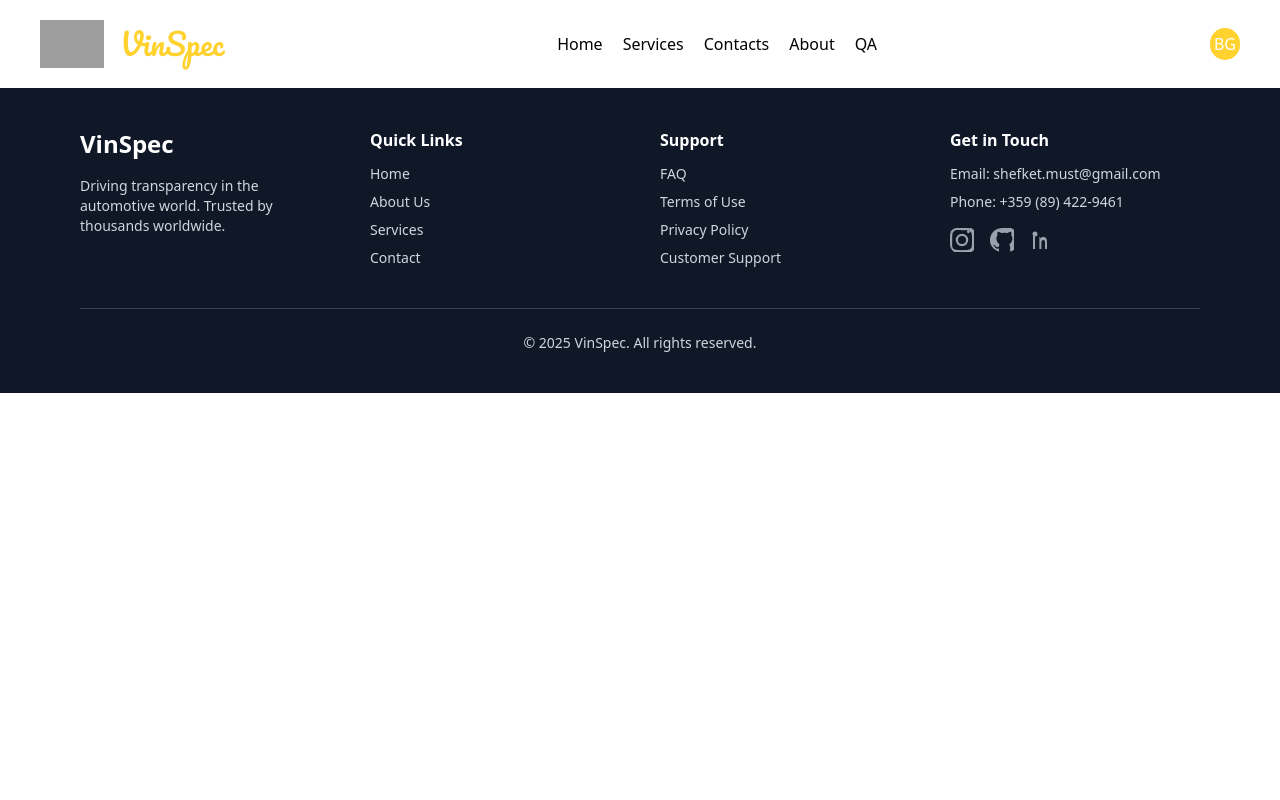
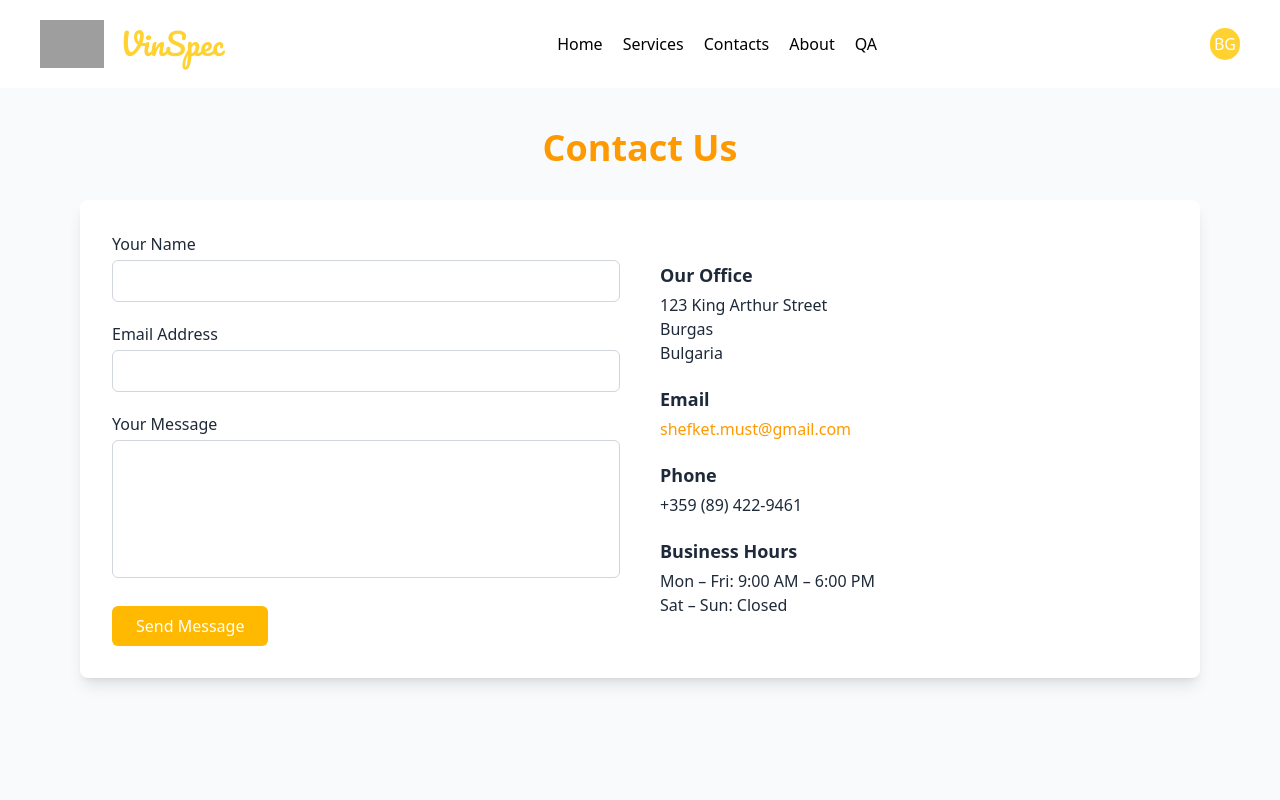
Before and after one commit to shefket-mustafa/VinSpec, a React (Vite) app: page /contacts in a window 1280 px wide. Shown: the top 800 px of the page. Built offline with nearby package versions, Linux system fonts and the light colour scheme; grey boxes are pictures that could not be loaded.

Commit message:
Contacts page created

```diff
--- a/src/App.tsx
+++ b/src/App.tsx
@@ -3,6 +3,7 @@ import Footer from "./pages/Footer"
 import Header from "./pages/Header"
 import Home from "./pages/Home"
 import Services from "./pages/Services"
+import Contacts from "./pages/Contacts"
 
 
 function App() {
@@ -14,6 +15,7 @@ function App() {
 <Routes>
   <Route path="/" element={<Home />} />
   <Route path="/services" element={<Services />} />
+  <Route path="/contacts" element={<Contacts />} />
 
   </Routes>
 
--- /dev/null
+++ b/src/pages/Contacts.tsx
@@ -0,0 +1,109 @@
+import { useState } from "react";
+import { useNavigate } from "react-router";
+
+export default function Contacts() {
+
+  const navigate = useNavigate();
+  const [formData, setFormData] = useState({
+    name: "",
+    email: "",
+    message: "",
+  });
+
+  const handleChange = (e: React.ChangeEvent<HTMLInputElement | HTMLTextAreaElement>) => {
+    const { name, value } = e.target;
+    setFormData((prev) => ({ ...prev, [name]: value }));
+  };
+
+  const handleSubmit = (e: React.FormEvent<HTMLFormElement>) => {
+    e.preventDefault();
+    setTimeout(() => {
+
+      //TODO a pop up modal
+      alert("Request Submitted!");
+      navigate('/');
+
+    },2000)
+
+  };
+
+  return (
+    <section className="min-h-screen px-6 py-10 md:px-20 bg-gray-50 text-gray-800">
+      <h2 className="text-3xl md:text-4xl font-bold mb-8 text-center text-amber-500">Contact Us</h2>
+
+      <div className="grid md:grid-cols-2 gap-10 bg-white shadow-lg p-8 rounded-lg">
+        {/* Contact Form */}
+        <form onSubmit={handleSubmit} className="flex flex-col gap-5">
+          <label className="flex flex-col">
+            <span className="mb-1 font-medium">Your Name</span>
+            <input
+              type="text"
+              name="name"
+              required
+              value={formData.name}
+              onChange={handleChange}
+              className="border border-gray-300 rounded-md px-4 py-2 focus:outline-none focus:ring-2 focus:ring-amber-400"
+            />
+          </label>
+
+          <label className="flex flex-col">
+            <span className="mb-1 font-medium">Email Address</span>
+            <input
+              type="email"
+              name="email"
+              required
+              value={formData.email}
+              onChange={handleChange}
+              className="border border-gray-300 rounded-md px-4 py-2 focus:outline-none focus:ring-2 focus:ring-amber-400"
+            />
+          </label>
+
+          <label className="flex flex-col">
+            <span className="mb-1 font-medium">Your Message</span>
+            <textarea
+              name="message"
+              rows={5}
+              required
+              value={formData.message}
+              onChange={handleChange}
+              className="border border-gray-300 rounded-md px-4 py-2 focus:outline-none focus:ring-2 focus:ring-amber-400 resize-none"
+            />
+          </label>
+
+          <button
+            type="submit"
+            className="bg-amber-400 hover:bg-amber-500 transition-colors text-white font-medium py-2 px-6 rounded-md mt-2 self-start"
+          >
+            Send Message
+          </button>
+        </form>
+
+        {/* Contact Info */}
+        <div className="flex flex-col justify-center gap-5">
+          <div>
+            <h3 className="text-lg font-semibold mb-1">Our Office</h3>
+            <p>123 King Arthur Street</p>
+            <p>Burgas</p>
+            <p>Bulgaria</p>
+          </div>
+
+          <div>
+            <h3 className="text-lg font-semibold mb-1">Email</h3>
+            <a href="mailto:info@vinspec.com" className="text-amber-500 hover:underline">shefket.must@gmail.com</a>
+          </div>
+
+          <div>
+            <h3 className="text-lg font-semibold mb-1">Phone</h3>
+            <p>+359 (89) 422-9461</p>
+          </div>
+
+          <div>
+            <h3 className="text-lg font-semibold mb-1">Business Hours</h3>
+            <p>Mon – Fri: 9:00 AM – 6:00 PM</p>
+            <p>Sat – Sun: Closed</p>
+          </div>
+        </div>
+      </div>
+    </section>
+  );
+}
```
